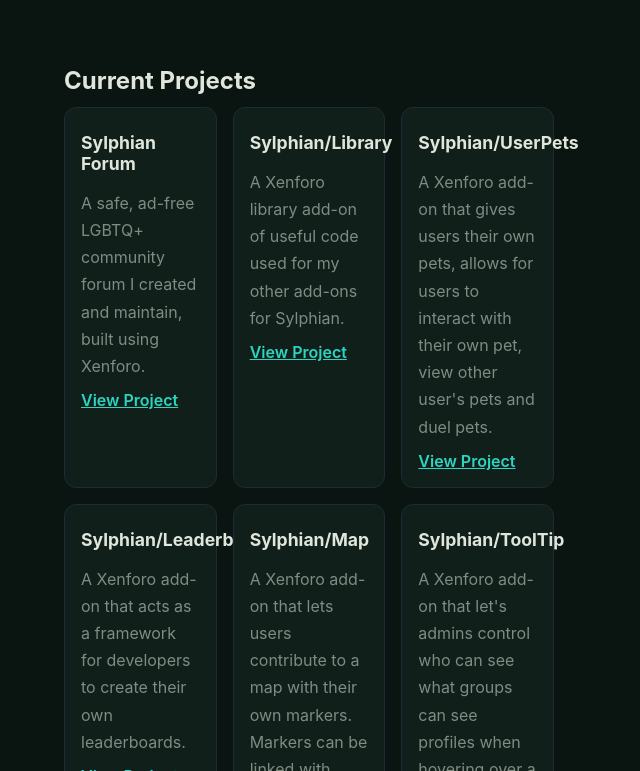
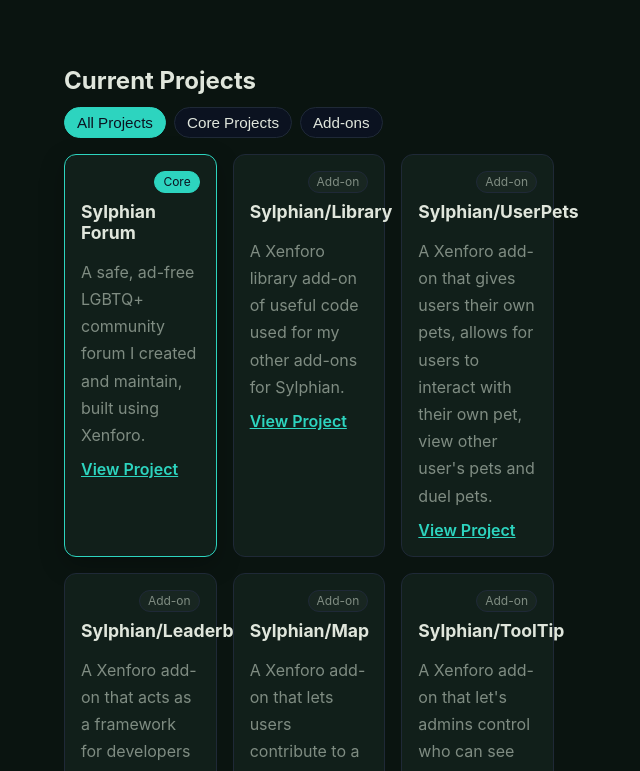
Before and after one commit to QuackieMackie/QuackieMackie.github.io, a Next.js app: page / in a window 1280 px wide. Shown: the part 869-1640 px from the top of the page, without its empty margins (236-876 px from the left). Built offline with nearby package versions, Linux system fonts and the light colour scheme; no server answers.

Commit message:
Feature: Added filterable projects.

```diff
--- /dev/null
+++ b/components/FilterableProjects.jsx
@@ -0,0 +1,118 @@
+import React, { useMemo, useState } from 'react';
+import ProjectCard from './ProjectCard';
+
+const FILTERS = {
+    ALL: 'All',
+    CORE: 'Core',
+    ADDON: 'Add-on',
+};
+
+export default function FilterableProjects() {
+    const [filter, setFilter] = useState(FILTERS.ALL);
+
+    const projects = useMemo(
+        () => [
+            {
+                title: 'Sylphian Forum',
+                description:
+                    'A safe, ad-free LGBTQ+ community forum I created and maintain, built using Xenforo.',
+                link: 'https://sylphian.net',
+                category: FILTERS.CORE,
+            },
+            {
+                title: 'Sylphian/Library',
+                description:
+                    'A Xenforo library add-on of useful code used for my other add-ons for Sylphian.',
+                link: 'https://github.com/Sylphian-Network/Sylphian-Library',
+                category: FILTERS.ADDON,
+            },
+            {
+                title: 'Sylphian/UserPets',
+                description:
+                    "A Xenforo add-on that gives users their own pets, allows for users to interact with their own pet, view other user's pets and duel pets.",
+                link: 'https://github.com/Sylphian-Network/Sylphian-UserPets',
+                category: FILTERS.ADDON,
+            },
+            {
+                title: 'Sylphian/Leaderboard',
+                description:
+                    'A Xenforo add-on that acts as a framework for developers to create their own leaderboards.',
+                link: 'https://github.com/Sylphian-Network/Sylphian-Leaderboard',
+                category: FILTERS.ADDON,
+            },
+            {
+                title: 'Sylphian/Map',
+                description:
+                    'A Xenforo add-on that lets users contribute to a map with their own markers. Markers can be linked with times and dates, as well as Xenforo threads.',
+                link: 'https://github.com/Sylphian-Network/Sylphian-Map',
+                category: FILTERS.ADDON,
+            },
+            {
+                title: 'Sylphian/ToolTip',
+                description:
+                    "A Xenforo add-on that let's admins control who can see what groups can see profiles when hovering over a user.",
+                link: 'https://github.com/Sylphian-Network/Sylphian-ToolTip',
+                category: FILTERS.ADDON,
+            },
+            {
+                title: 'QuestJournal',
+                description:
+                    "A Dalamud plugin that let's users see details that FFXIV doesn't always provide.",
+                link: 'https://github.com/Sylphian-Network/Sylphian-ToolTip',
+                category: FILTERS.CORE,
+            },
+        ],
+        []
+    );
+
+    const filtered = useMemo(() => {
+        if (filter === FILTERS.ALL) return projects;
+        return projects.filter((p) => p.category === filter);
+    }, [filter, projects]);
+
+    return (
+        <div>
+            <div className="project-filters" role="tablist" aria-label="Project filters">
+                <button
+                    type="button"
+                    role="tab"
+                    className={`filter-button ${filter === FILTERS.ALL ? 'active' : ''}`}
+                    aria-selected={filter === FILTERS.ALL}
+                    onClick={() => setFilter(FILTERS.ALL)}
+                >
+                    All Projects
+                </button>
+                <button
+                    type="button"
+                    role="tab"
+                    className={`filter-button ${filter === FILTERS.CORE ? 'active' : ''}`}
+                    aria-selected={filter === FILTERS.CORE}
+                    onClick={() => setFilter(FILTERS.CORE)}
+                >
+                    Core Projects
+                </button>
+                <button
+                    type="button"
+                    role="tab"
+                    className={`filter-button ${filter === FILTERS.ADDON ? 'active' : ''}`}
+                    aria-selected={filter === FILTERS.ADDON}
+                    onClick={() => setFilter(FILTERS.ADDON)}
+                >
+                    Add-ons
+                </button>
+            </div>
+
+            <div className="projects-grid fade-in" key={filter}>
+                {filtered.map((proj) => (
+                    <ProjectCard
+                        key={proj.title}
+                        title={proj.title}
+                        description={proj.description}
+                        link={proj.link}
+                        category={proj.category}
+                    />
+                ))}
+            </div>
+        </div>
+    );
+}
--- a/components/MainContent.jsx
+++ b/components/MainContent.jsx
@@ -1,5 +1,5 @@
 import React from 'react';
-import ProjectCard from './ProjectCard';
+import FilterableProjects from './FilterableProjects';
 
 export default function MainContent() {
     return (
@@ -160,43 +160,7 @@ export default function MainContent() {
 
             <section id="projects" className="section">
                 <h2>Current Projects</h2>
-                <div className="projects-grid">
-                    <ProjectCard
-                        title="Sylphian Forum"
-                        description="A safe, ad-free LGBTQ+ community forum I created and maintain, built using Xenforo."
-                        link="https://sylphian.net"
-                    />
-                    <ProjectCard
-                        title="Sylphian/Library"
-                        description="A Xenforo library add-on of useful code used for my other add-ons for Sylphian."
-                        link="https://github.com/Sylphian-Network/Sylphian-Library"
-                    />
-                    <ProjectCard
-                        title="Sylphian/UserPets"
-                        description="A Xenforo add-on that gives users their own pets, allows for users to interact with their own pet, view other user's pets and duel pets."
-                        link="https://github.com/Sylphian-Network/Sylphian-UserPets"
-                    />
-                    <ProjectCard
-                        title="Sylphian/Leaderboard"
-                        description="A Xenforo add-on that acts as a framework for developers to create their own leaderboards."
-                        link="https://github.com/Sylphian-Network/Sylphian-Leaderboard"
-                    />
-                    <ProjectCard
-                        title="Sylphian/Map"
-                        description="A Xenforo add-on that lets users contribute to a map with their own markers. Markers can be linked with times and dates, as well as Xenforo threads."
-                        link="https://github.com/Sylphian-Network/Sylphian-Map"
-                    />
-                    <ProjectCard
-                        title="Sylphian/ToolTip"
-                        description="A Xenforo add-on that let's admins control who can see what groups can see profiles when hovering over a user."
-                        link="https://github.com/Sylphian-Network/Sylphian-ToolTip"
-                    />
-                    <ProjectCard
-                        title="QuestJournal"
-                        description="A Dalamud plugin that let's users see details that FFXIV doesn't always provide."
-                        link="https://github.com/Sylphian-Network/Sylphian-ToolTip"
-                    />
-                </div>
+                <FilterableProjects />
             </section>
         </main>
     );
--- a/components/ProjectCard.jsx
+++ b/components/ProjectCard.jsx
@@ -1,9 +1,13 @@
 import React from 'react';
 
-export default function ProjectCard({ title, description, link, image }) {
+export default function ProjectCard({ title, description, link, image, category }) {
+    const categoryClass = category === 'Core' ? 'core' : 'addon';
     return (
-        <div className="project-card">
+        <div className={`project-card ${categoryClass}`}>
             {image && <img src={image} alt={`${title} screenshot`} className="project-image" />}
+            <div className="project-meta">
+                {category && <span className={`project-badge ${categoryClass}`}>{category}</span>}
+            </div>
             <h3>{title}</h3>
             <p>{description}</p>
             {link && (
--- a/styles/globals.css
+++ b/styles/globals.css
@@ -514,3 +514,74 @@ hr {
 .skeleton-line.w-40 {
     width: 40%;
 }
+
+
+/* Project filters and category styles */
+.project-filters {
+    display: flex;
+    flex-wrap: wrap;
+    gap: 8px;
+    margin-bottom: 16px;
+}
+.filter-button {
+    background: var(--surface-deep);
+    color: var(--text);
+    border: 1px solid var(--border);
+    border-radius: 9999px;
+    padding: 6px 12px;
+    font-size: 0.95rem;
+    cursor: pointer;
+    transition: background 150ms ease, border-color 150ms ease, color 150ms ease;
+}
+.filter-button:hover {
+    border-color: var(--border-strong);
+}
+.filter-button.active {
+    background: var(--accent);
+    border-color: var(--accent);
+    color: var(--on-accent);
+}
+
+/* Emphasis for core vs add-on */
+.project-card.core {
+    border-color: var(--accent);
+    box-shadow: 0 8px 24px var(--shadow-1);
+}
+.project-card.addon {
+    /* keeps default look; optional subtle change */
+    border-color: var(--border);
+}
+.project-meta {
+    display: flex;
+    justify-content: flex-end;
+}
+.project-badge {
+    display: inline-block;
+    font-size: 0.75rem;
+    line-height: 1;
+    padding: 4px 8px;
+    border-radius: 9999px;
+    border: 1px solid var(--border);
+    background: var(--overlay-2);
+    color: var(--muted);
+}
+.project-badge.core {
+    background: var(--accent);
+    color: var(--on-accent);
+    border-color: var(--accent);
+}
+
+/* Simple fade animation when switching filters */
+.fade-in {
+    animation: fade-in 220ms ease both;
+}
+@keyframes fade-in {
+    from {
+        opacity: 0;
+        transform: translateY(6px);
+    }
+    to {
+        opacity: 1;
+        transform: none;
+    }
+}
```
